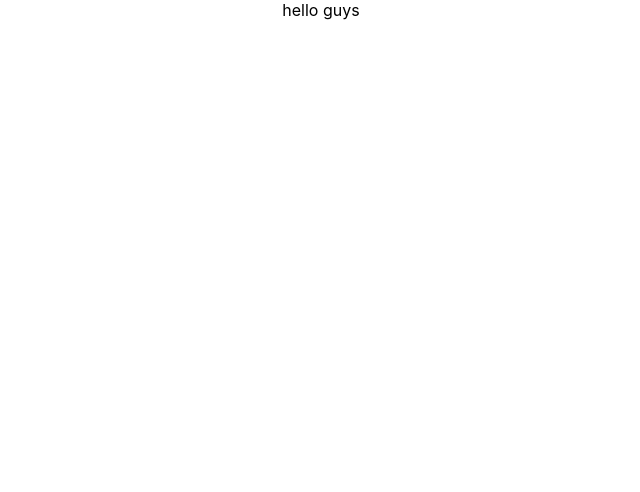
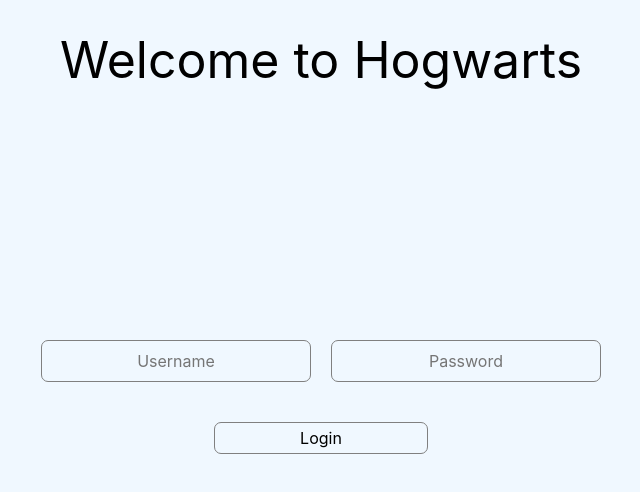
Before and after one commit to HarryPotterProjects/My-Hogwarts-Journey, a React (Create React App) app in the folder frontend/: page / in a window 1280 px wide. Shown: the top 492 px of the page, without its empty margins (319-959 px from the left). Built offline with nearby package versions, Linux system fonts and the light colour scheme.

Commit message:
Basic of login Front

```diff
--- a/frontend/src/App.js
+++ b/frontend/src/App.js
@@ -1,9 +1,9 @@
 import './App.css';
-
+import Login from './components/Login'
 function App() {
   return (
     <div className="App">
-      hello guys
+      <Login/>
     </div>
   );
 }
--- /dev/null
+++ b/frontend/src/components/Login.css
@@ -0,0 +1,49 @@
+.wrapper{
+    display: flex;
+    flex-direction: column;
+    justify-content: flex-start;
+    align-items: center;
+    background-color: aliceblue;
+    height: 100vh;
+}
+.title{
+    font-size: 50px;
+    margin-top: 30px;
+    margin-bottom: 250px;
+}
+input {
+    all: unset;
+  }
+.login-credentials-container {
+    width: 100%;
+    margin-bottom: 40px;
+}
+.login-credentials {
+    text-align: center;
+    padding: 10px;
+    width: calc(50% - 10px);
+    box-sizing: border-box;
+    transition: background-color 0.5s ease;
+
+}
+.login-credentials:not(:last-child) {
+    margin-right: 20px;
+}
+.login-credentials,.login-submit{
+    border-radius: 7px;
+    border: .5px solid grey;
+}
+.login-submit{
+    padding: 5px;
+    width: calc(40% - 10px);
+    box-sizing: border-box;
+    cursor: pointer;
+    transition: background-color 0.5s ease;
+}
+.login-credentials:hover {
+    background-color: yellow;
+}
+.login-submit:hover{
+    background-color: rgb(47, 85, 173);
+
+}
--- /dev/null
+++ b/frontend/src/components/Login.js
@@ -0,0 +1,21 @@
+import React from 'react'
+import './Login.css'
+function Login() {
+  return (
+        <div className='wrapper'>
+            <div className="title">
+                Welcome to Hogwarts
+            </div>
+            <div className="login-container">
+                <div className="login-credentials-container">
+                    <input className="login-credentials" type="text" placeholder='Username'/>
+                    <input className="login-credentials" type="password" placeholder='Password'/>
+                </div>
+                <input className="login-submit" type="submit" value="Login"/>
+
+            </div>
+        </div>
+  )
+}
+
+export default Login
```
Also changed, not shown: 1 other file (tests, documents, lock files or other folders).
